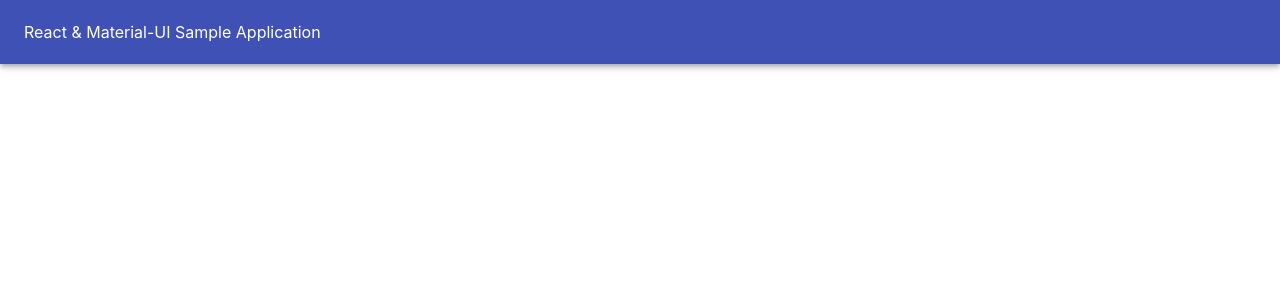
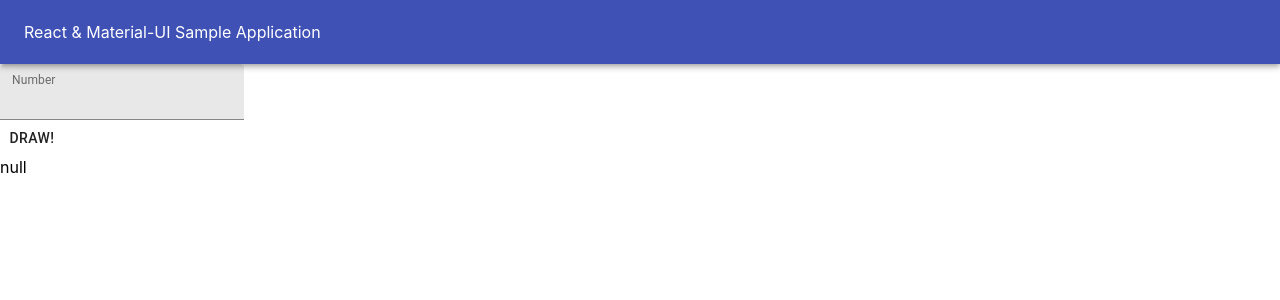
Before and after one commit to margunwa123/avatar-expander, a React (Create React App) app: page / in a window 1280 px wide. Shown: the top 300 px of the page. Built offline with nearby package versions, Linux system fonts and the light colour scheme.

Commit message:
input id, fetch, display payload

```diff
--- a/src/App.js
+++ b/src/App.js
@@ -1,12 +1,14 @@
 import React, { Component } from 'react';
 import './App.css';
 import NavBar from './components/NavBar';
+import InputForm from './components/InputForm';
 
 class App extends Component {
 	render() {
 		return (
 			<div>
 				<NavBar />
+				<InputForm />
 			</div>
 		)
 	}
--- /dev/null
+++ b/src/components/Graph.js
@@ -0,0 +1,22 @@
+import React from 'react';
+
+class Graph extends React.Component {
+    // constructor(props) {
+    //     super(props);
+    // }
+
+    shouldComponentUpdate(nextProps) {
+        return this.props.reply !== nextProps.reply && nextProps.reply !== null;
+    }
+
+    render() {
+        console.log("hehe");
+        return (
+            <div>
+                {JSON.stringify(this.props.reply)}
+            </div>
+        );
+    }
+}
+
+export default Graph;
--- /dev/null
+++ b/src/components/InputForm.js
@@ -0,0 +1,73 @@
+import React from 'react';
+import { makeStyles, withStyles } from '@material-ui/core/styles';
+import TextField from '@material-ui/core/TextField';
+import Button from '@material-ui/core/Button';
+import Graph from './Graph';
+
+const styles = makeStyles((theme) => ({
+  root: {
+    '& > *': {
+      margin: theme.spacing(1),
+      width: '25ch',
+    },
+  },
+}));
+
+class InputForm extends React.Component {
+    constructor(props) {
+        super(props);
+        this.state = { buffer: '', reply: null };
+    }
+
+    handleOnChange = event => {
+        console.log(event.target.value);
+        const userInput = event.target.value;
+        this.setState(
+            {
+                buffer: userInput
+            }
+        );
+    };
+
+    onSubmit = event => {
+        fetch("https://avatar.labpro.dev/friends/" + this.state.buffer, {
+            method: 'GET'
+        })
+        .then(function(response) {
+            if (response.status === 200) return response.json();
+            throw new Error(response.statusText);
+        })
+        .then(json => this.setState({ reply: json.payload }))
+        .catch(error => console.log(error));
+
+        event.preventDefault();
+    }
+
+    render() {
+        const { classes } = this.props;
+        const { buffer, reply } = this.state;
+        console.log("Buffer: " + buffer);
+        console.log("Reply: " + JSON.stringify(reply));
+        return (
+            <form className={classes.root} noValidate autoComplete="off">
+                <TextField
+                    id="filled-number"
+                    label="Number"
+                    type="number"
+                    InputLabelProps={{
+                    shrink: true,
+                    }}
+                    variant="filled"
+                    onChange={this.handleOnChange}
+                />
+                <br />
+                <Button onClick={this.onSubmit}>
+                    Draw!
+                </Button>
+                <Graph reply={ this.state.reply } />
+            </form>
+        );
+    }
+}
+
+export default withStyles(styles)(InputForm);
--- a/src/components/NavBar.js
+++ b/src/components/NavBar.js
@@ -8,7 +8,7 @@ const NavBar = () => {
         <AppBar position="static">
             <Toolbar>
                 <Typography variant="title" color="inherit">
-                React & Material-UI Sample Application
+                    React & Material-UI Sample Application
                 </Typography>
             </Toolbar>
         </AppBar>
```
Also changed, not shown: src/setupTests.js (deleted, +0 -5 lines), 1 other file (tests, documents, lock files or other folders).
